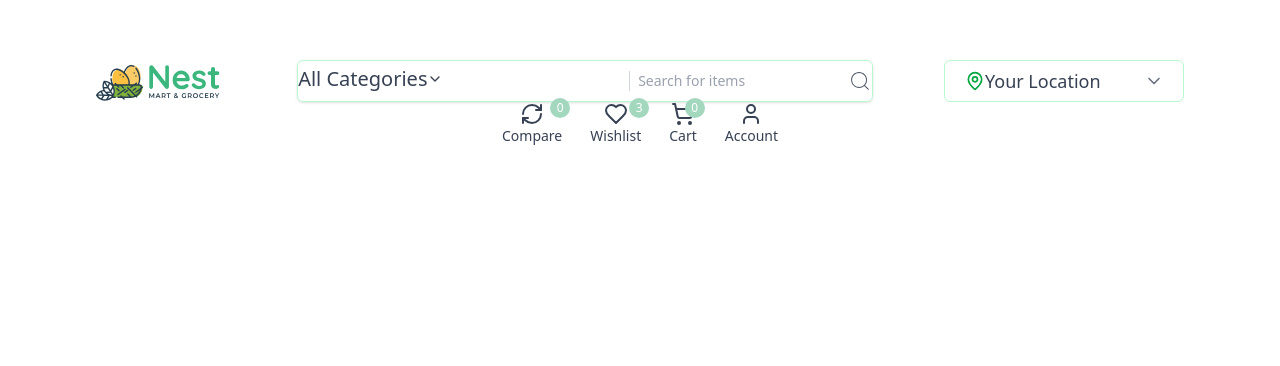
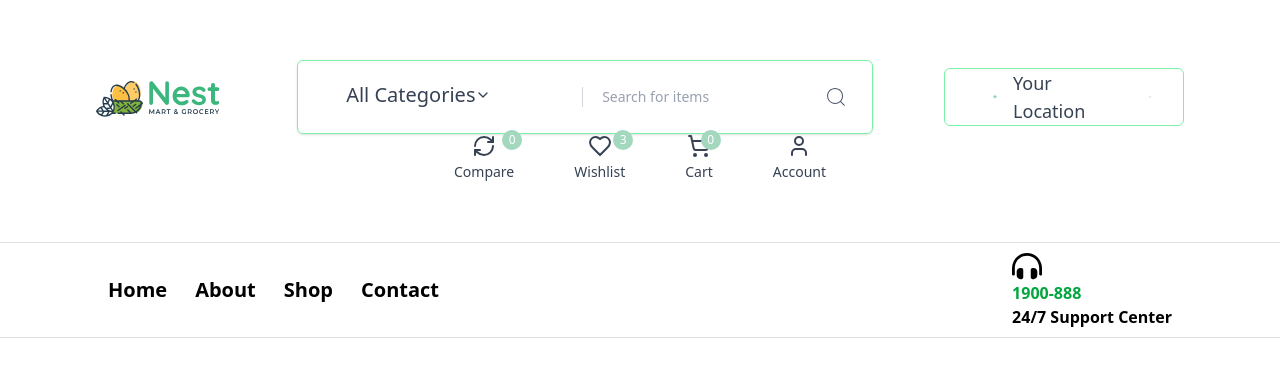
Before and after one commit to Nawal-Mohamed/Final-Project, a React (Vite) app: page / in a window 1280 px wide. Shown: the top 366 px of the page. Built offline with nearby package versions, Linux system fonts and the light colour scheme.

Commit message:
menulist

```diff
--- /dev/null
+++ b/src/Common component/Menulist.jsx
@@ -0,0 +1,56 @@
+import React from "react";
+import { FaHeadphonesAlt } from "react-icons/fa";
+
+export default function Menulist() {
+  return (
+    <>
+      <div className="menulist-cont flex justify-between p-2 sm:mx-1 xl:mx-25">
+        <ul className="flex gap-7 text-xl items-center">
+          <li>
+            <a
+              href="#"
+              className="hover:text-green-500 duration-400 ease-in-out font-semibold"
+            >
+              Home
+            </a>
+          </li>
+          <li>
+            <a
+              href="#"
+              className="hover:text-green-500 duration-400 ease-in-out font-semibold"
+            >
+              About
+            </a>
+          </li>
+
+          <li>
+            <a
+              href="#"
+              className="hover:text-green-500 duration-400 ease-in-out font-semibold"
+            >
+              Shop
+            </a>
+          </li>
+
+          <li>
+            <a
+              href="#"
+              className="hover:text-green-500 duration-400 ease-in-out font-semibold"
+            >
+              Contact
+            </a>
+          </li>
+        </ul>
+
+        <div className="menulist-icon gap-3 hidden md:block">
+          <FaHeadphonesAlt className="text-3xl" />
+          <div className="menulist-icon-data">
+            <h3 className="text-green-600 font-bold">1900-888</h3>
+            <p className="font-bold">24/7 Support Center</p>
+          </div>
+        </div>
+      </div>
+      <hr></hr>
+    </>
+  );
+}
--- a/src/Common component/Navbar.jsx
+++ b/src/Common component/Navbar.jsx
@@ -1,5 +1,4 @@
-"use client";
-
+import React from "react";
 import { useState, useEffect } from "react";
 import { CiSearch } from "react-icons/ci";
 import {
@@ -13,6 +12,7 @@ import {
   X,
   Home,
 } from "lucide-react";
+import Menulist from "./Menulist";
 
 export default function Navbar() {
   const [openCategory, setOpenCategory] = useState(false);
@@ -191,7 +191,7 @@ export default function Navbar() {
         </div>
 
         {/* Category Search Bar - Hidden on mobile, visible on medium and large screens */}
-        <div className="cat_search  hidden md:hidden lg:flex order-3 lg:order-2 gap-2 items-center border border-green-200 rounded-md px-4 lg:px-6 py-3 lg:py-4 w-full md:w-auto md:max-w-xl shadow-sm mt-4 md:mt-0">
+        <div className="cat_search  hidden md:hidden lg:flex order-3 lg:order-2 gap-2 items-center border border-green-300 rounded-md px-4 lg:px-6 py-3 lg:py-4 w-full md:w-auto md:max-w-xl shadow-sm mt-4 md:mt-0">
           <div className="relative w-100 h-10 ">
             <button
               onClick={() => {
@@ -260,7 +260,7 @@ export default function Navbar() {
               setOpenLocation((prev) => !prev);
               setOpenCategory(false);
             }}
-            className="flex gap-1 items-center justify-around px-6 py-2 border border-green-200 rounded-md cursor-pointer text-lg text-gray-700 bg-white"
+            className="flex gap-1 items-center justify-around px-6 py-2 border border-green-300 rounded-md cursor-pointer text-lg text-gray-700 bg-white w-full"
           >
             <div className="flex items-center space-x-2 p-4 h-10">
               <MapPin size={20} className="text-green-600 p-2" />
@@ -329,6 +329,8 @@ export default function Navbar() {
           ))}
         </div>
       </div>
+      <hr></hr>
+      <Menulist />
     </>
   );
 }
--- a/src/Style/style.css
+++ b/src/Style/style.css
@@ -1,6 +1,9 @@
 @import "tailwindcss";
 * {
-  padding: 0;
-  margin: 0;
+
   box-sizing: border-box;
 }
+hr {
+  color: #e2e2e2;
+  margin-top: auto;
+}
```
